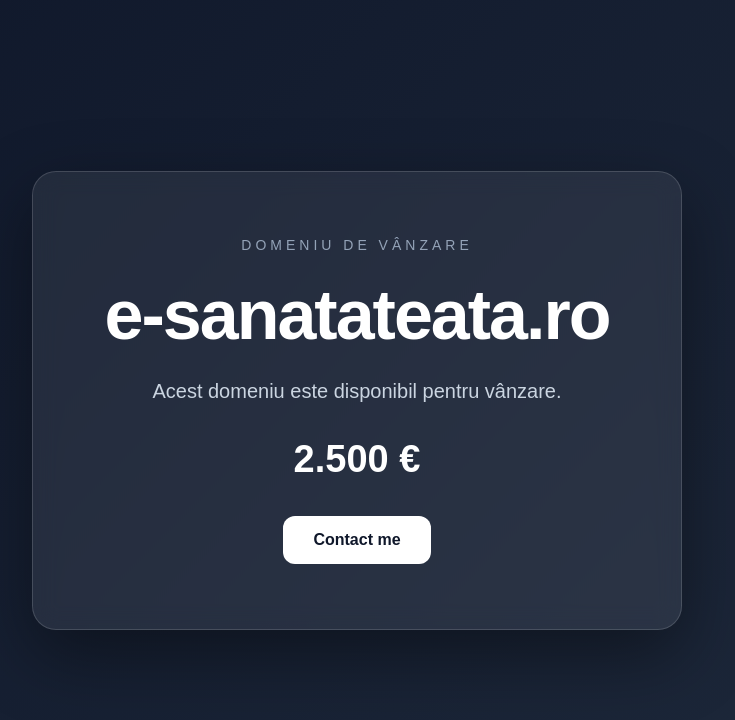
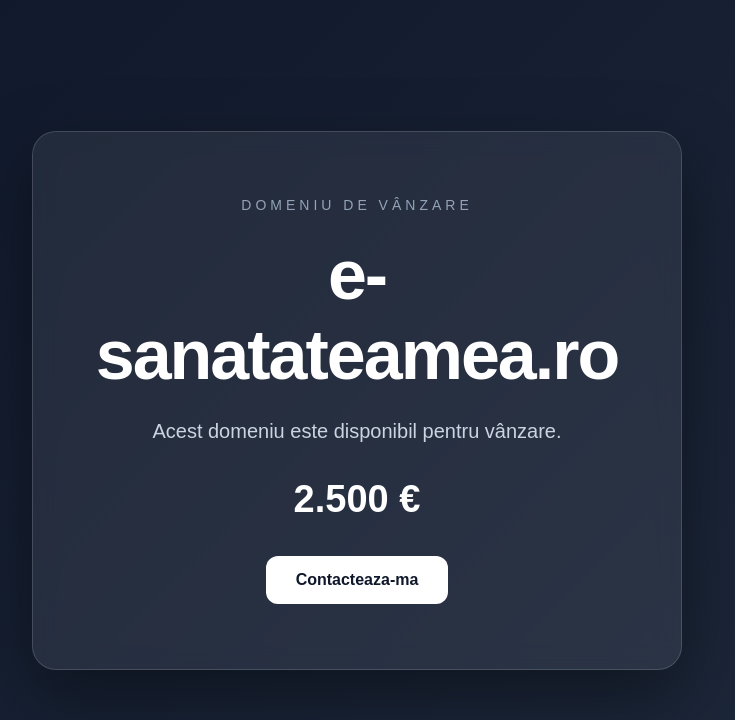
Before and after one commit to marius3123/domain-for-sale, a plain HTML site: page index.html in a window 1280 px wide. Shown: the whole page, without its empty margins (283-1018 px from the left). Drawn offline with Linux system fonts and the light colour scheme.

Commit message:
Update index.html

```diff
--- a/index.html
+++ b/index.html
@@ -100,7 +100,7 @@
 
         <div class="label">Domeniu de vânzare</div>
 
-        <h1>e-sanatateata.ro</h1>
+        <h1>e-sanatateamea.ro</h1>
 
         <p class="text">
             Acest domeniu este disponibil pentru vânzare.
@@ -111,7 +111,7 @@
         </div>
 
         <a class="contact" href="mailto:mariusg_96@hotmail.com">
-            Contact me
+            Contacteaza-ma
         </a>
 
     </div>
```
